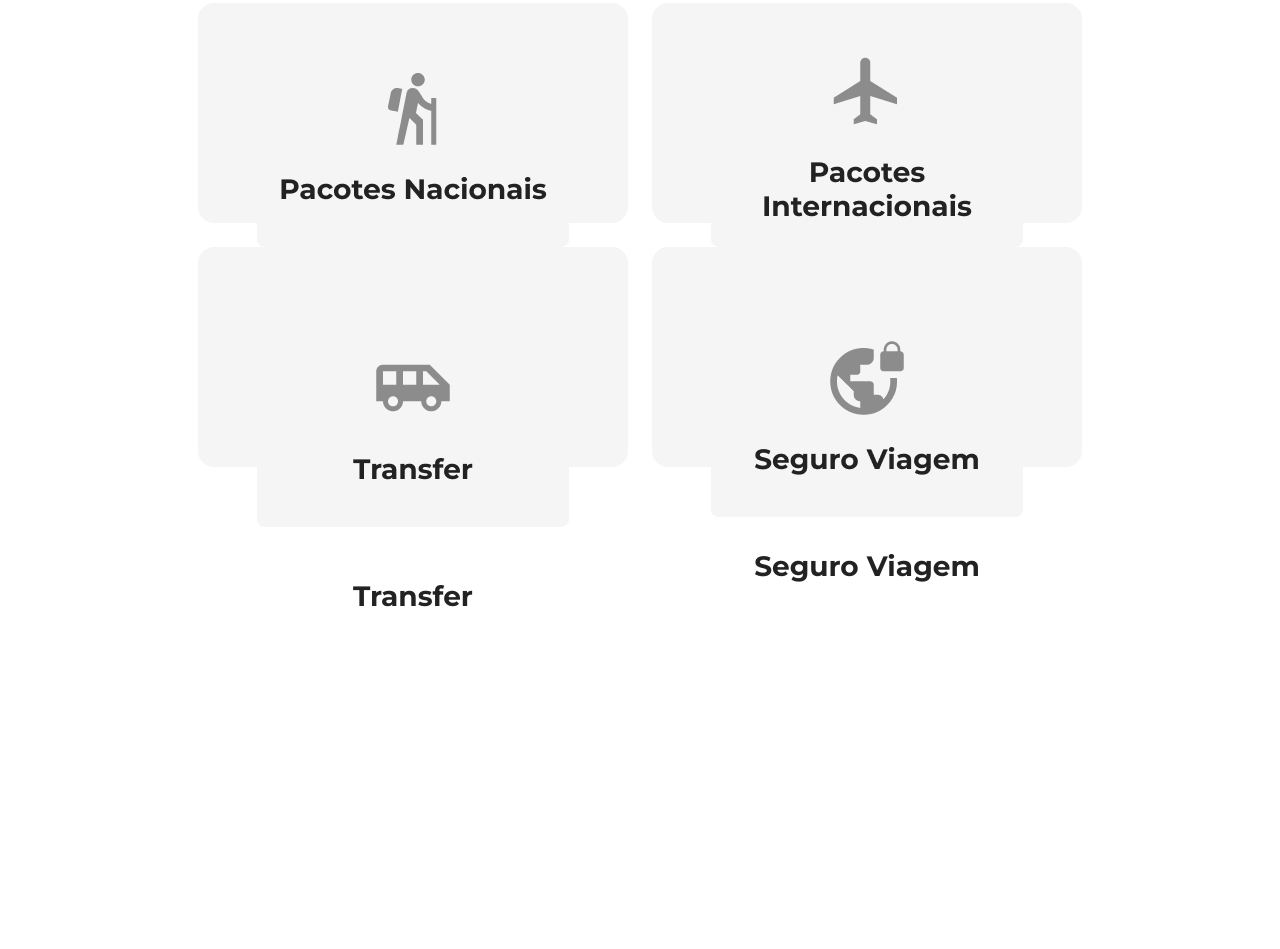
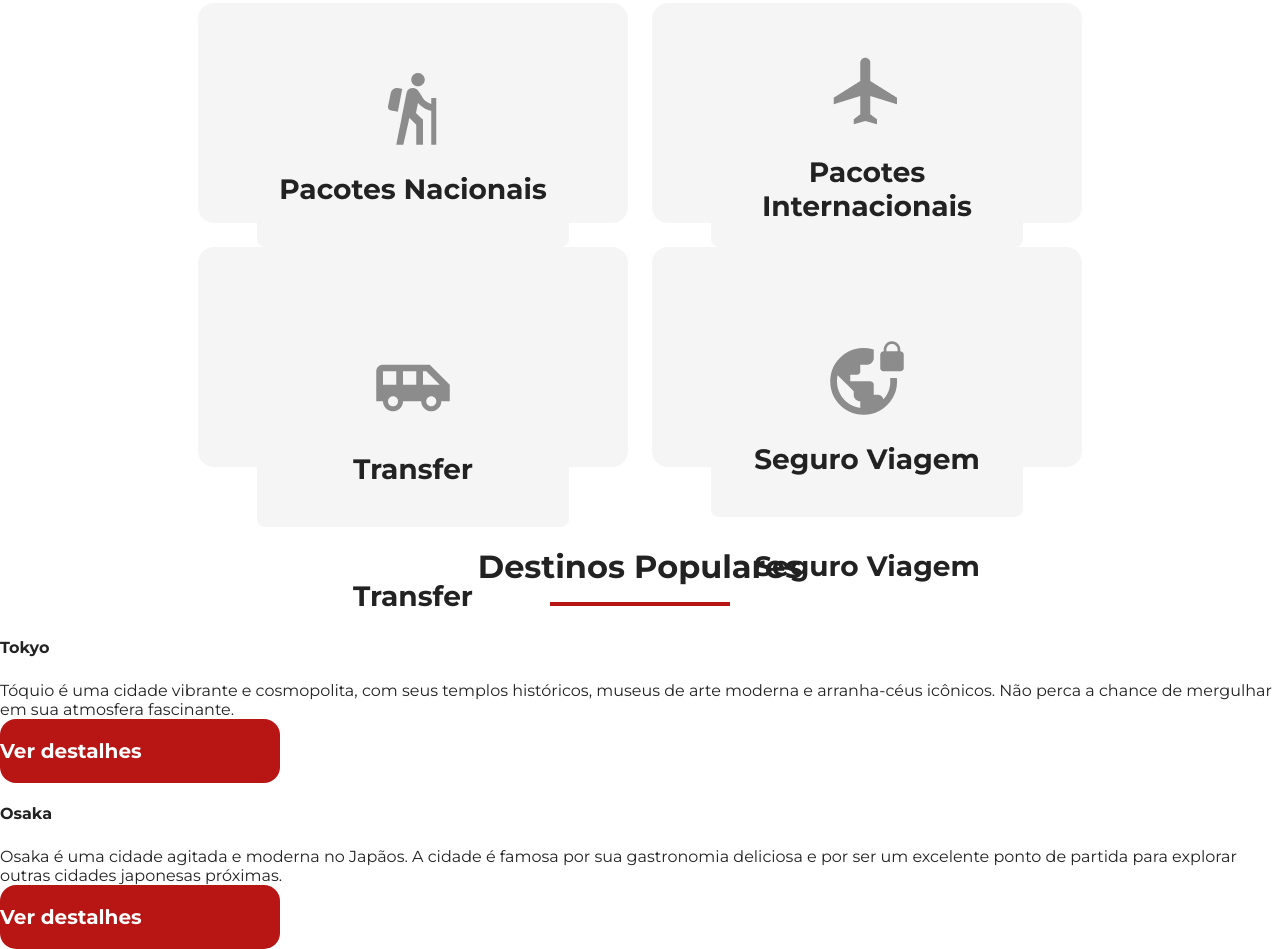
Before and after one commit to mateuss12/jornada-viagens, a plain HTML site: page index.html in a window 1280 px wide. Shown: the part 2102-3051 px from the top of the page. Before the commit the page ends 2715 px from the top, so only its background shows below. Drawn offline with Linux system fonts and the light colour scheme; files whose address does not match are found by name.

Commit message:
Cria estrutara de destinos

```diff
--- a/CSS/Style.css
+++ b/CSS/Style.css
@@ -3,3 +3,4 @@
 @import url(hero.css);
 @import url(offers.css);
 @import url(categories.css);
+@import url(destination.css);
--- a/CSS/categories.css
+++ b/CSS/categories.css
@@ -1,3 +1,7 @@
+.categories {
+  margin-bottom: 80px;
+}
+
 .categories .section-title {
   width: 312px;
   margin: 0 auto;
--- /dev/null
+++ b/CSS/destination.css
@@ -0,0 +1,7 @@
+.destination .item header {
+  display: block;
+  background-color: transparent;
+  position: static;
+  padding: 0;
+  margin-bottom: 24px;
+}
--- a/index.html
+++ b/index.html
@@ -115,7 +115,6 @@
         </article>
       </div>
     </section>
-
     <section class="categories">
       <div class="section-title">
         <h2>Busque por categoria</h2>
@@ -179,5 +178,33 @@
         </a>
       </div>
     </section>
+    <section class="destination">
+      <div class="section-title">
+        <h2>Destinos Populares</h2>
+        <hr />
+      </div>
+      <div class="destination-itens">
+        <article class="item">
+          <header>
+            <div class="img-item"></div>
+            <h4>Tokyo</h4>
+          </header>
+          <p>Tóquio é uma cidade vibrante e cosmopolita, com seus templos históricos, museus de arte moderna e arranha-céus icônicos. Não perca a chance de mergulhar em sua atmosfera fascinante.</p>
+          <footer>
+            <a href="#" class="button">Ver destalhes</a>
+          </footer>
+        </article>
+         <article class="item">
+          <header>
+            <div class="img-item"></div>
+            <h4>Osaka</h4>
+          </header>
+          <p>Osaka é uma cidade agitada e moderna no Japãos. A cidade é famosa por sua gastronomia deliciosa e por ser um excelente ponto de partida para explorar outras cidades japonesas próximas.</p>
+          <footer>
+            <a href="#" class="button">Ver destalhes</a>
+          </footer>
+        </article>
+      </div>
+    </section>
   </body>
 </html>
```
